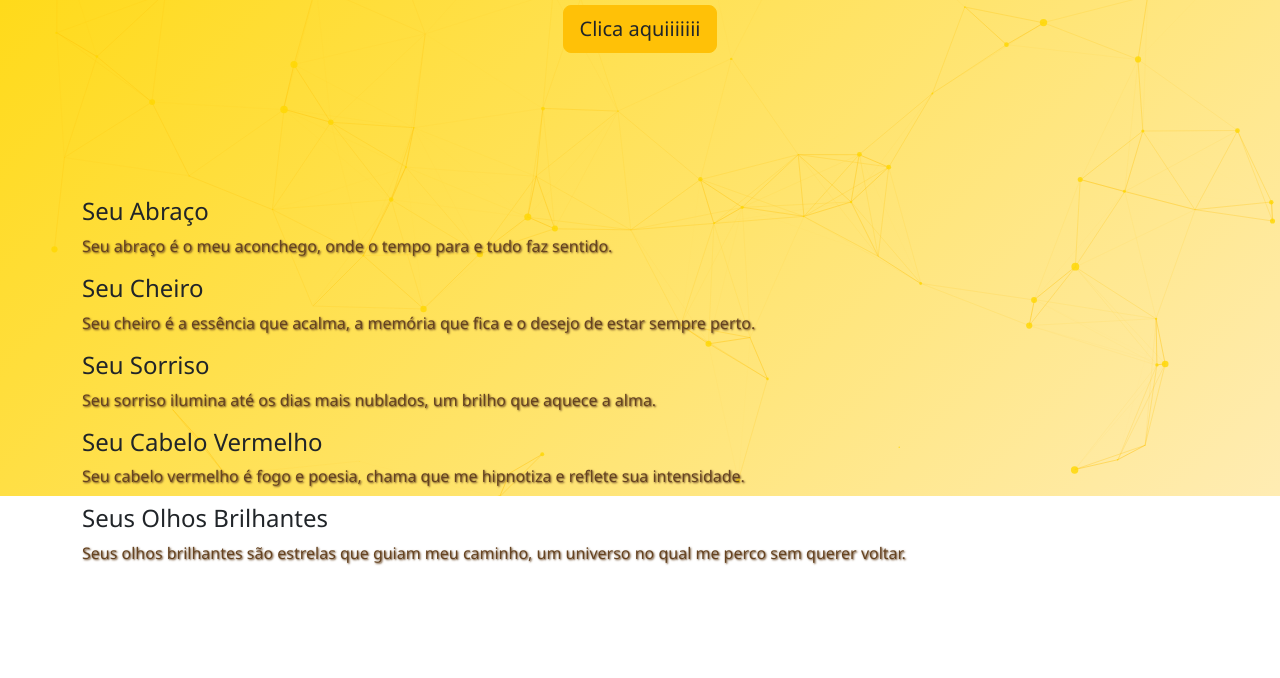
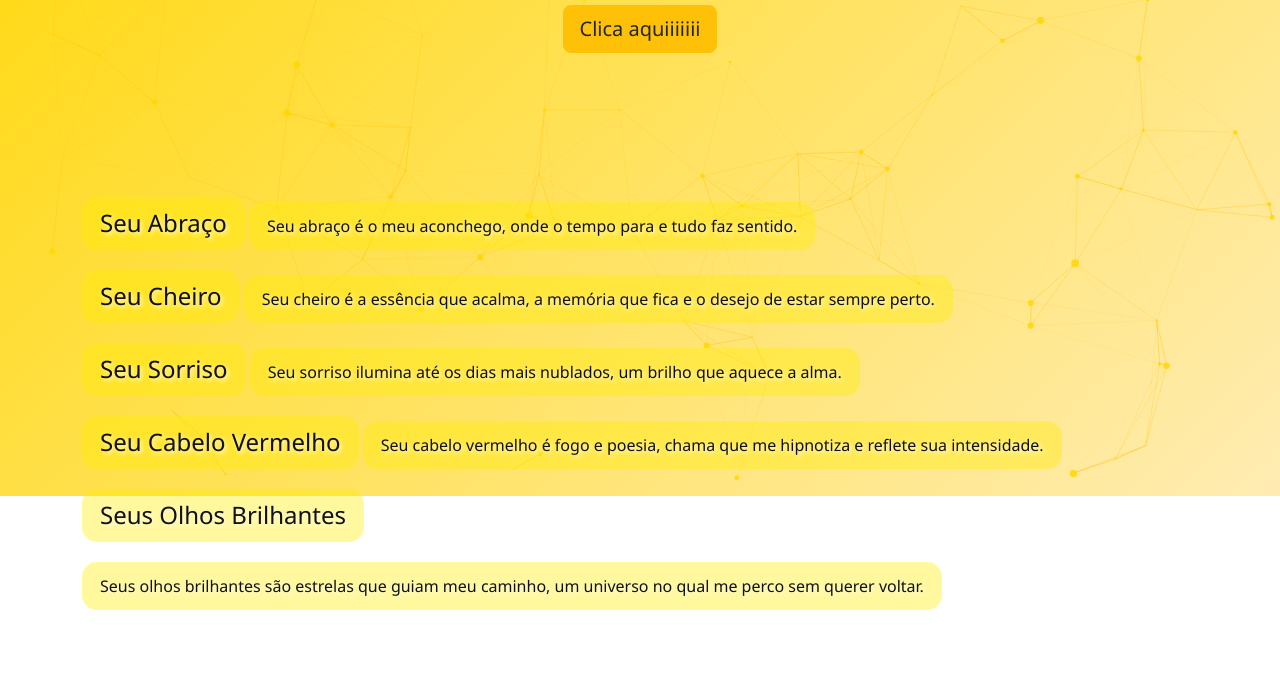
Before and after one commit to saulinhoMarques/s2t, a plain HTML site: page index.html in a window 1280 px wide. Shown: the part 304-982 px from the top of the page. Before the commit the page ends 933 px from the top, so only its background shows below. Drawn offline with nearby package versions, Linux system fonts and the light colour scheme.

Commit message:
Update index.html

```diff
--- a/index.html
+++ b/index.html
@@ -3,7 +3,7 @@
 <head>
   <meta charset="UTF-8">
   <meta name="viewport" content="width=device-width, initial-scale=1">
-  <title>teste_09</title>
+  <title>S2T</title>
   <link rel="stylesheet" href="https://cdn.jsdelivr.net/npm/bootstrap@5.3.0/dist/css/bootstrap.min.css">
   <link rel="stylesheet" href="https://cdnjs.cloudflare.com/ajax/libs/aos/2.3.4/aos.css">
   <style>
@@ -19,6 +19,7 @@
       align-items: center;
       justify-content: center;
     }
+
     .spinner {
       border: 8px solid #f3f3f3;
       border-top: 8px solid #FFA500;
@@ -27,11 +28,12 @@
       height: 60px;
       animation: spin 1s linear infinite;
     }
+
     @keyframes spin {
       0% { transform: rotate(0deg); }
       100% { transform: rotate(360deg); }
     }
-    /* Fundo com partículas */
+
     #particles-js {
       position: fixed;
       width: 100%;
@@ -41,16 +43,24 @@
       z-index: -1;
       background: linear-gradient(135deg, #FFD700, #FFECB3);
     }
-    /* Estilo geral da página */
+
     body {
       font-family: 'Segoe UI', Tahoma, Geneva, Verdana, sans-serif;
       overflow-x: hidden;
       background: transparent;
     }
+
     h1, p {
-      text-shadow: 1px 1px 2px #654321;
-      color: #654321;
+      color: #1a1a1a;
+      text-shadow: 1px 1px 3px #fff;
     }
+
+    .timeline-item h4,
+    .timeline-item p {
+      color: #1a1a1a;
+      text-shadow: 1px 1px 3px #fff;
+    }
+
     .heart {
       color: #FFA500;
       font-size: 4rem;
@@ -58,18 +68,31 @@
       cursor: pointer;
       margin: 20px;
     }
+
     @keyframes pulse {
       0% { transform: scale(1); }
       50% { transform: scale(1.2); }
       100% { transform: scale(1); }
     }
-    /* Responsividade */
+
     @media (max-width: 576px) {
       h1.display-4 { font-size: 2.5rem; }
       .lead { font-size: 1rem; }
       .heart { font-size: 3rem; }
       .btn-lg { font-size: 1rem; padding: 0.5rem 1rem; }
     }
+.timeline-item h4,
+.timeline-item p {
+  color: #111;
+  text-shadow: 2px 2px 4px #fff8dc;
+  background-color: rgba(255, 238, 0, 0.39);
+  padding: 12px 18px;
+  border-radius: 15px;
+  margin-bottom: 20px;
+  display: inline-block;
+  max-width: 100%;
+}
+
   </style>
 </head>
 <body>
@@ -94,16 +117,13 @@
           <button type="button" class="btn-close" data-bs-dismiss="modal" aria-label="Fechar"></button>
         </div>
         <div class="modal-body">
-          <p>Eu te amo bem mais do que eu consigo demonstrar, aguarde que vem mais por aí meu neném. </p>
+          <p>Eu te amo bem mais do que eu consigo demonstrar meu amor, aguarde que vem mais por aí meu neném. </p>
         </div>
       </div>
     </div>
   </div>
 
-
-
-<section class="container py-5 mt-5" data-aos="fade-up">
-
+  <section class="container py-5 mt-5" data-aos="fade-up">
     <div class="timeline">
       <div class="timeline-item" data-aos="fade-left">
         <h4>Seu Abraço</h4>
@@ -126,13 +146,7 @@
         <p>Seus olhos brilhantes são estrelas que guiam meu caminho, um universo no qual me perco sem querer voltar.</p>
       </div>
     </div>
-</section>
-
-
-
-
-
-
+  </section>
 
   <script src="https://cdn.jsdelivr.net/npm/bootstrap@5.3.0/dist/js/bootstrap.bundle.min.js"></script>
   <script src="https://cdnjs.cloudflare.com/ajax/libs/particles.js/2.0.0/particles.min.js"></script>
@@ -153,25 +167,25 @@
           "value": 80,
           "density": { "enable": true, "value_area": 800 }
         },
-        "color": { "value": "#FFD700" }, // Partículas amarelas
+        "color": { "value": "#FFD700" },
         "shape": {
           "type": "circle",
           "stroke": { "width": 0, "color": "#FFD700" }
         },
         "opacity": {
-          "value": 0.8, // Opacidade aumentada
+          "value": 0.8,
           "random": false,
           "anim": { "enable": false }
         },
         "size": {
-          "value": 4, // Partículas maiores
+          "value": 4,
           "random": true,
           "anim": { "enable": false }
         },
         "line_linked": {
           "enable": true,
           "distance": 150,
-          "color": "#FFC107", // Linhas um pouco mais escuras para contraste
+          "color": "#FFC107",
           "opacity": 0.6,
           "width": 1
         },
@@ -212,4 +226,5 @@
     });
   </script>
 </body>
+
 </html>
```
